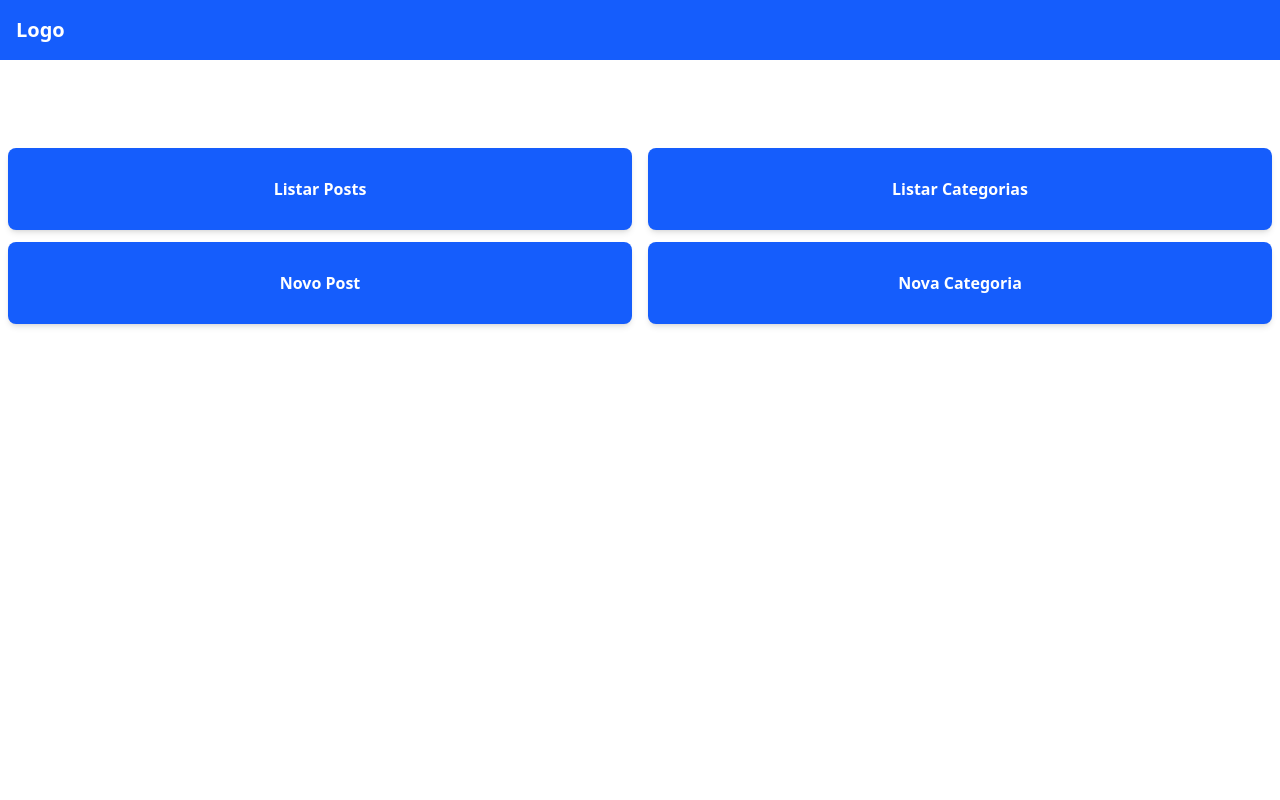
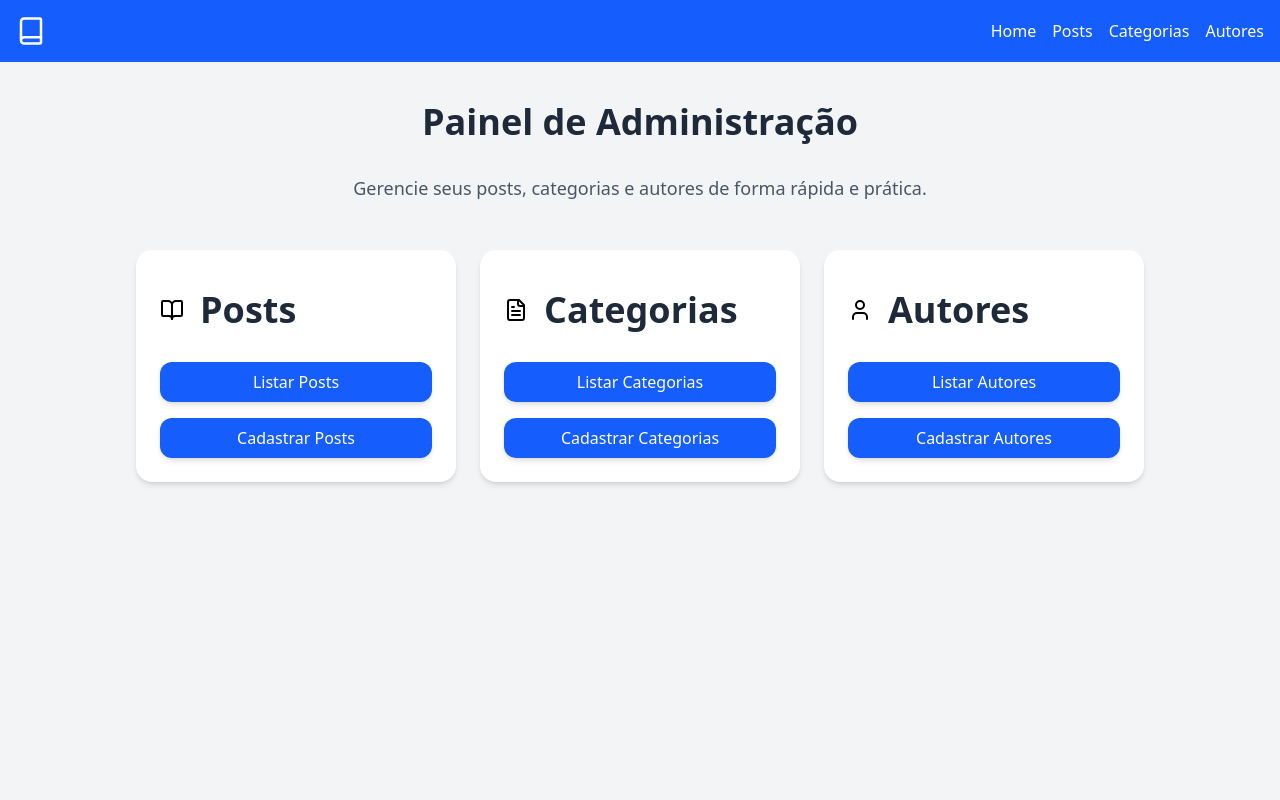
Before and after one commit to SidiJr/projeto-blog, a React (Vite) app: page / in a window 1280 px wide. Shown: the top 800 px of the page. Built offline with nearby package versions, Linux system fonts and the light colour scheme.

Commit message:
style: :art: Estilizando a Home
Home estilizada e ajustes nos formulários.

```diff
--- a/package.json
+++ b/package.json
@@ -13,6 +13,7 @@
     "@tailwindcss/vite": "^4.1.1",
     "axios": "^1.8.4",
     "clsx": "^2.1.1",
+    "lucide-react": "^0.501.0",
     "react": "^19.0.0",
     "react-dom": "^19.0.0",
     "react-icons": "^5.5.0",
--- a/src/App.jsx
+++ b/src/App.jsx
@@ -3,10 +3,12 @@ import "./App.css";
 import Home from "./pages/Home";
 import Navbar from "./components/Constructor/Navbar";
 import Footer from "./components/Constructor/Footer";
-import CategoriesList from "./pages/Categories/CategoriesList";
-import CategoriesForm from "./pages/Categories/CategoriesForm";
 import PostsList from "./pages/Posts/PostsList";
 import PostsForm from "./pages/Posts/PostsForm";
+import CategoriasForm from "./pages/categorias/CategoriasForm";
+import CategoriasList from "./pages/categorias/CategoriasList";
+import AutoresForm from "./pages/autores/AutoresForm";
+import AutoresList from "./pages/autores/AutoresList";
 
 function App() {
   return (
@@ -14,10 +16,12 @@ function App() {
       <Navbar />
       <Routes>
         <Route path="/" element={<Home />} />
-        <Route path="/categories" element={<CategoriesList />} />
-        <Route path="/categories/form" element={<CategoriesForm />} />
+        <Route path="/categorias" element={<CategoriasList />} />
+        <Route path="/categorias/form" element={<CategoriasForm />} />
         <Route path="/posts" element={<PostsList />} />
         <Route path="/posts/form" element={<PostsForm />} />
+        <Route path="/autores" element={<AutoresList />} />
+        <Route path="/autores/form" element={<AutoresForm />} />
       </Routes>
       <Footer />
     </Router>
--- a/src/components/Constructor/Button.jsx
+++ b/src/components/Constructor/Button.jsx
@@ -1,13 +1,14 @@
 import clsx from "clsx";
 import React, { useMemo } from "react";
 
-const Button = ({ href, onClick, children, className, color }) => {
+const Button = ({ href, onClick, children, className }) => {
   const style = useMemo(
     () =>
       clsx(
-        "px-6 py-3 font-semibold rounded-lg shadow-md focus:outline-none focus:ring-2 ",
-        "bg-blue-600 text-white hover:bg-blue-700 focus:ring-blue-400",
+        "px-6 py-2 font-medium rounded-xl shadow-md transition-all duration-150",
+        "bg-blue-600 text-white hover:bg-blue-700 focus:outline-none focus:ring-2 focus:ring-blue-400",
         "flex justify-center items-center",
+        "active:scale-95",
         className
       ),
     [className]
--- /dev/null
+++ b/src/components/Constructor/Container.jsx
@@ -0,0 +1,26 @@
+import React, { useMemo } from "react";
+import Button from "./Button";
+import { Title } from "./Texts";
+
+const Container = ({ type, icon: Icon }) => {
+  const TextType = useMemo(() => {
+    if (!type) return "";
+    return type.charAt(0).toUpperCase() + type.slice(1);
+  }, [type]);
+
+  return (
+    <div className="bg-white p-6 rounded-2xl shadow-md w-80">
+      <div className="flex items-center mb-4">
+        {/* Renderiza o ícone passado dinamicamente */}
+        {Icon && <Icon size={24} />}
+        <Title title={TextType} />
+      </div>
+      <div className="flex flex-col gap-4">
+        <Button href={`${type}`}>Listar {TextType}</Button>
+        <Button href={`${type}/form`}>Cadastrar {TextType}</Button>
+      </div>
+    </div>
+  );
+};
+
+export default Container;
--- a/src/components/Constructor/Navbar.jsx
+++ b/src/components/Constructor/Navbar.jsx
@@ -1,3 +1,4 @@
+import { Book } from "lucide-react";
 import React from "react";
 
 const Navbar = () => {
@@ -5,25 +6,28 @@ const Navbar = () => {
     <nav className="bg-blue-600 p-4">
       <div className="container mx-auto flex justify-between items-center">
         <div className="text-white text-xl font-semibold">
-          <a href="/">Logo</a>
+          <a href="/" className="hover:text-blue-300">
+            <Book size={30} className="mr-2" />
+          </a>
         </div>
-        {/* <div className="space-x-6">
-          <a href="/" className="text-white hover:text-blue-300">
-            Home
-          </a>
-          <a href="#" className="text-white hover:text-blue-300">
-            Teste
-          </a>
-          <a href="#" className="text-white hover:text-blue-300">
-            Teste
-          </a>
-          <a href="#" className="text-white hover:text-blue-300">
-            Teste
-          </a>
-        </div> */}
+
+        <div className="flex gap-4">
+          <NavLink text="Home" href="/" />
+          <NavLink text="Posts" href="/posts" />
+          <NavLink text="Categorias" href="/categories" />
+          <NavLink text="Autores" href="/autores" />
+        </div>
       </div>
     </nav>
   );
 };
 
 export default Navbar;
+
+const NavLink = ({ text, href }) => {
+  return (
+    <a href={href} className="text-white hover:text-blue-300">
+      {text}
+    </a>
+  );
+};
--- a/src/components/Constructor/Texts.jsx
+++ b/src/components/Constructor/Texts.jsx
@@ -17,7 +17,11 @@
 // Link/Ação secundária: text-indigo-500, hover:text-indigo-700
 
 export const Title = ({ title }) => {
-  return <p className="text-2xl font-semibold text-gray-800 p-10">{title}</p>;
+  return <h1 className="text-4xl font-bold text-gray-800 p-4">{title}</h1>;
+};
+
+export const SubTitle = ({subtitle}) => {
+  return <p className="text-lg  text-gray-600 mt-2 p-2">{subtitle}</p>;
 };
 
 export const Text = ({ text }) => {
--- /dev/null
+++ b/src/pages/Autores/AutoresForm.jsx
@@ -0,0 +1,28 @@
+import React from "react";
+import { FormProvider } from "../../contexts/FormContext";
+import Form from "../../components/Form/Form";
+
+const AutoresForm = () => {
+  const fields = [
+    // {
+    //   name: "categoria",
+    //   type: "text",
+    //   label: "Categoria",
+    //   required: true,
+    // },
+    // {
+    //   name: "descricao",
+    //   type: "text",
+    //   label: "Descrição",
+    //   required: true,
+    // },
+  ];
+
+  return (
+    <FormProvider>
+      <Form fields={fields} title={"Autores"} />
+    </FormProvider>
+  );
+};
+
+export default AutoresForm;
--- /dev/null
+++ b/src/pages/Autores/AutoresList.jsx
@@ -0,0 +1,9 @@
+import React from 'react'
+
+const AutoresList = () => {
+  return (
+    <div>AutoresList</div>
+  )
+}
+
+export default AutoresList
--- a/src/pages/Categories/CategoriesForm.jsx
+++ b/src/pages/Categorias/CategoriasForm.jsx
@@ -2,7 +2,7 @@ import React from "react";
 import { FormProvider } from "../../contexts/FormContext";
 import Form from "../../components/Form/Form";
 
-const PostsForm = () => {
+const CategoriasForm= () => {
   const fields = [
     {
       name: "categoria",
@@ -25,4 +25,4 @@ const PostsForm = () => {
   );
 };
 
-export default PostsForm;
+export default CategoriasForm;
--- /dev/null
+++ b/src/pages/Categorias/CategoriasList.jsx
@@ -0,0 +1,7 @@
+import React from "react";
+
+const CategoriasList = () => {
+  return <div>CategoriesList</div>;
+};
+
+export default CategoriasList;
--- a/src/pages/Categories/CategoriesList.jsx
+++ /dev/null
@@ -1,9 +0,0 @@
-import React from 'react'
-
-const CategoriesList = () => {
-  return (
-    <div>CategoriesList</div>
-  )
-}
-
-export default CategoriesList
--- a/src/pages/Home.jsx
+++ b/src/pages/Home.jsx
@@ -1,19 +1,23 @@
 import React from "react";
-import Button from "../components/Constructor/Button";
+import { SubTitle, Title } from "../components/Constructor/Texts";
+import Container from "../components/Constructor/Container";
+import { BookOpen, FileText, User } from "lucide-react";
 
 function Home() {
   return (
-    <main className="flex-grow flex min-h-screen">
-      <div className="container mx-auto text-center grid grid-cols-2 max-h-48 mt-20">
-        <div className="m-2 grid grid-rows-2 gap-3">
-          <Button href="posts" children="Listar Posts" />
-          <Button href="posts/form" children="Novo Post" />
-        </div>
-        <div className="m-2 grid grid-rows-2 gap-3">
-          <Button href="categories" children="Listar Categorias" />
-          <Button href="categories/form" children="Nova Categoria" />
-        </div>
-      </div>
+    <main className="flex-grow min-h-screen bg-gray-100 p-6 flex flex-col items-center">
+      {/* Primeira seção - Título e Subtítulo ocupando toda a largura */}
+      <section className="mb-10 w-full text-center">
+        <Title title="Painel de Administração" />
+        <SubTitle subtitle="Gerencie seus posts, categorias e autores de forma rápida e prática." />
+      </section>
+
+      {/* Segunda seção - Containers lado a lado em telas grandes e empilhados em telas pequenas */}
+      <section className="w-full flex flex-wrap justify-center gap-6">
+        <Container type="posts" icon={BookOpen} />
+        <Container type="categorias" icon={FileText} />
+        <Container type="autores" icon={User} />
+      </section>
     </main>
   );
 }
```
Also changed, not shown: 1 other file (tests, documents, lock files or other folders).
